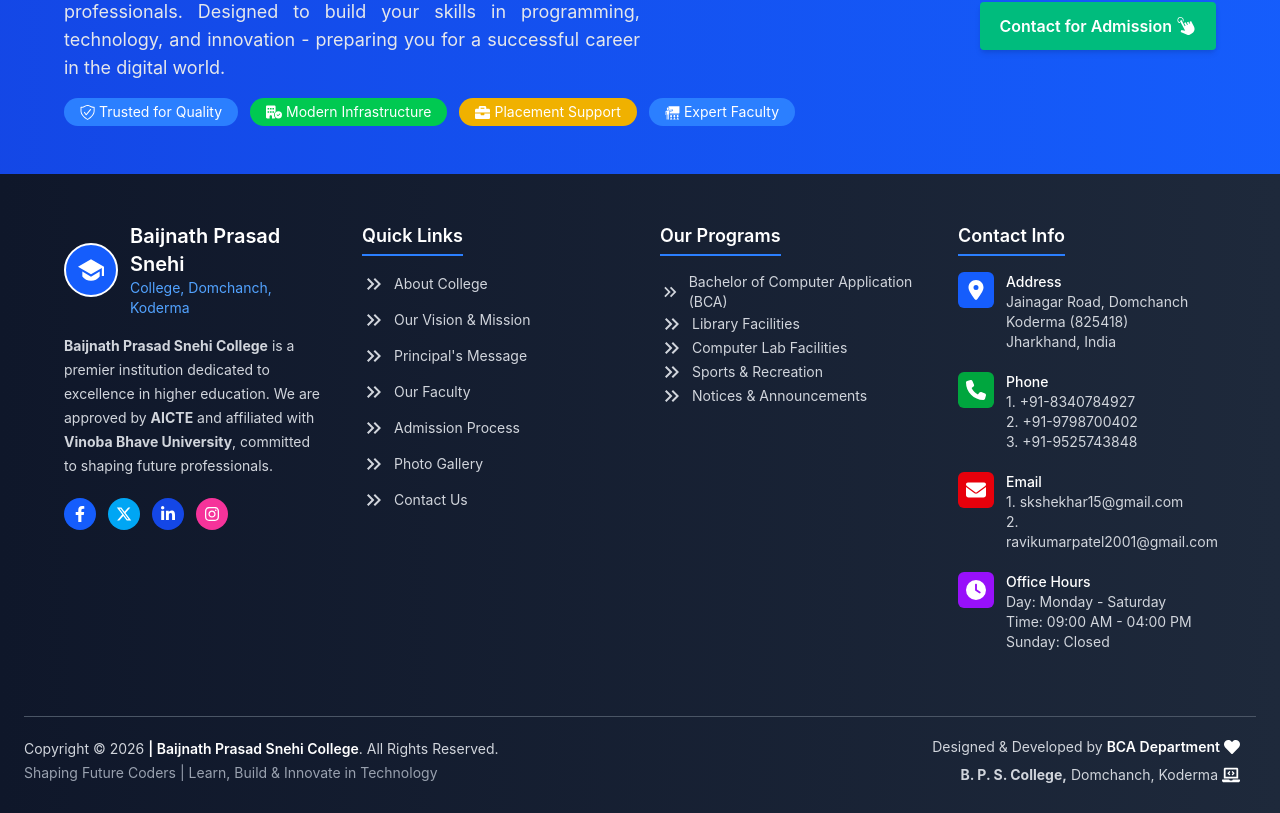
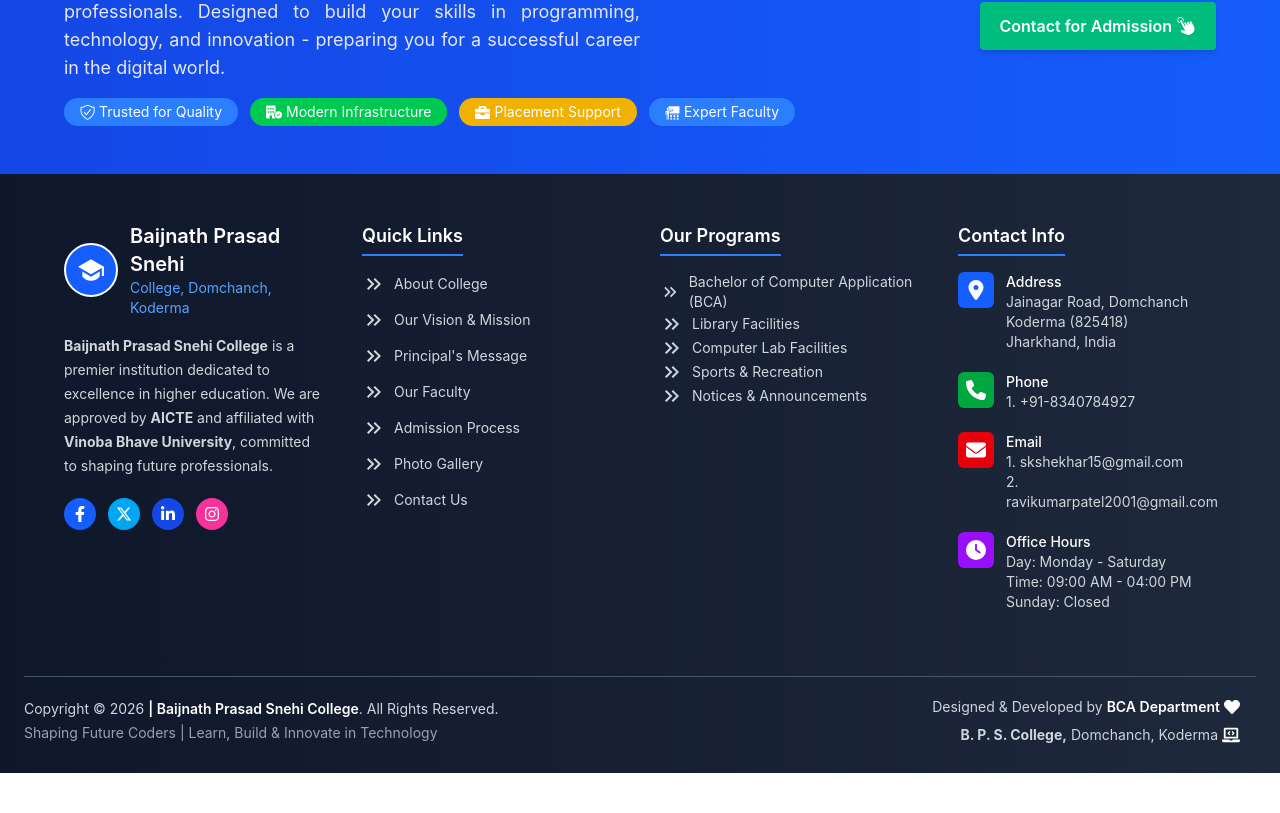
Before and after one commit to ravikrpatel01/bpsc-bca-website, a React (Vite) app: page / in a window 1280 px wide. Shown: the part 3916-4729 px from the top of the page. After the commit the page ends 4689 px from the top, so only its background shows below. Built offline with nearby package versions, Linux system fonts and the light colour scheme.

Commit message:
Updated main-footer contact list

```diff
--- a/src/components/MainFooter.jsx
+++ b/src/components/MainFooter.jsx
@@ -191,8 +191,8 @@
               <div>
                 <p className="text-white font-medium">Phone</p>
                 <p>1. +91-8340784927</p>
-                <p>2. +91-9798700402</p>
-                <p>3. +91-9525743848</p>
+                {/* <p>2. +91-9798700402</p>
+                <p>3. +91-9525743848</p> */}
               </div>
             </div>
 
```
